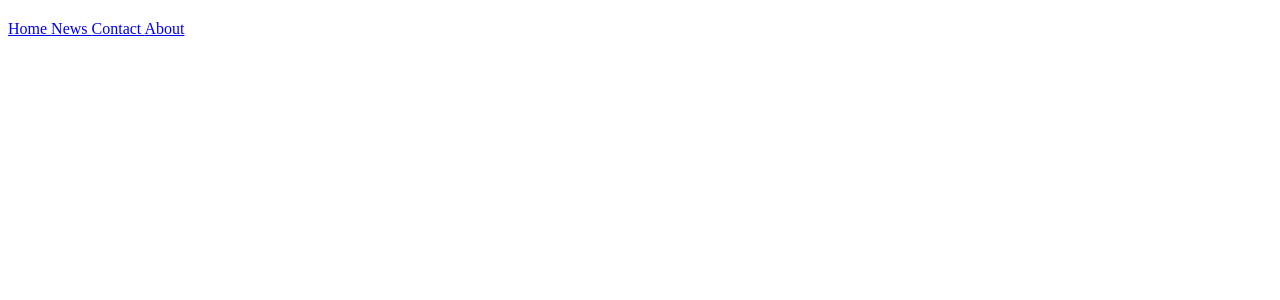
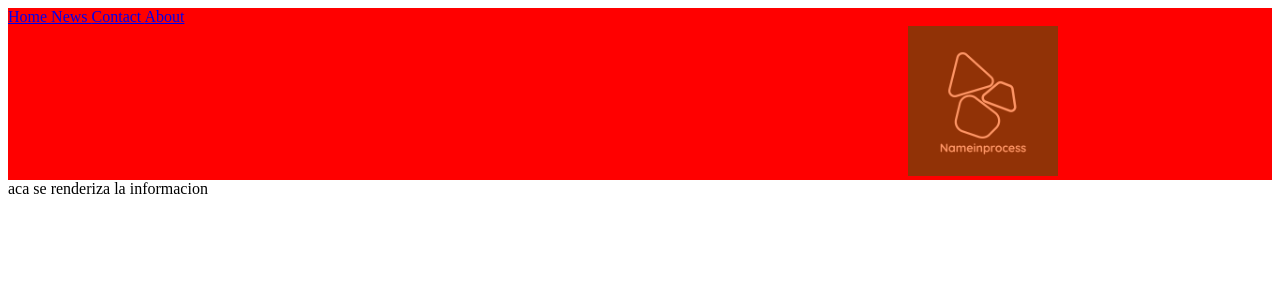
Before and after one commit to gonzaloTripoli/proyectReact-gonzaloTripoli, a JavaScript app: page / in a window 1280 px wide. Shown: the top 300 px of the page. Built offline with nearby package versions, Linux system fonts and the light colour scheme.

Commit message:
desafio2

```diff
--- a/src/App.js
+++ b/src/App.js
@@ -1,8 +1,15 @@
+import ItemListContainer from './components/ItemListContainer';
 import NavBar from './components/NavBar'
 
 function App() {
   return (
-    <NavBar />
+    <>
+      <div class="nav">
+        <NavBar />
+      </div>
+      <ItemListContainer name="informacion"/>
+
+    </>
   )
 }
 
--- /dev/null
+++ b/src/Footer.js
@@ -0,0 +1,6 @@
+const Footer = () => {
+  return (
+    <div>Footer</div>
+  )
+}
+export default Footer
--- /dev/null
+++ b/src/components/CartWidget.js
@@ -0,0 +1,7 @@
+const CartWidget = () => {
+    return (
+
+        <img class="logo"src="/logo.png"/>
+    )
+}
+export default CartWidget
--- /dev/null
+++ b/src/components/ItemListContainer.js
@@ -0,0 +1,7 @@
+const ItemListContainer = (greeting) => {
+
+    return (
+        <div>aca se renderiza la {greeting.name}</div>
+    )
+}
+export default ItemListContainer
--- a/src/components/NavBar.js
+++ b/src/components/NavBar.js
@@ -1,14 +1,17 @@
+
+import CartWidget from "./CartWidget"
+
 function NavBar() {
-
     return (
         <>
-            <h2></h2>
             <nav >
                 <a href="#"> Home </a>
                 <a href="#"> News </a>
                 <a href="#"> Contact </a>
                 <a href="#"> About </a>
             </nav>
+            <CartWidget/>
+
         </>)
 }
 
--- a/src/index.js
+++ b/src/index.js
@@ -1,8 +1,8 @@
-import React from 'react';
-
 import ReactDOM from 'react-dom/client';
 
 import App from './App';
+
+import './style.css'
 
 const root = ReactDOM.createRoot(document.getElementById('root'));
 root.render(
--- a/src/style.css
+++ b/src/style.css
@@ -1,3 +1,11 @@
-*{
-    background-color: blue;
+* {}
+
+.nav {
+    background-color: red;
 }
+
+.logo {
+    width: 150px;
+    position: relative;
+    left: 900px;
+}
```
Also changed, not shown: public/logo.png (added).
